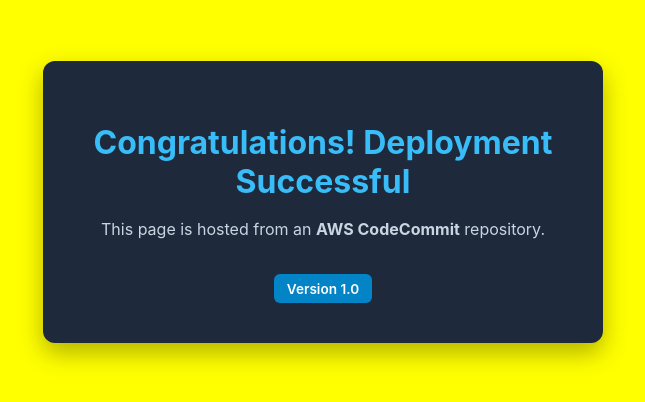
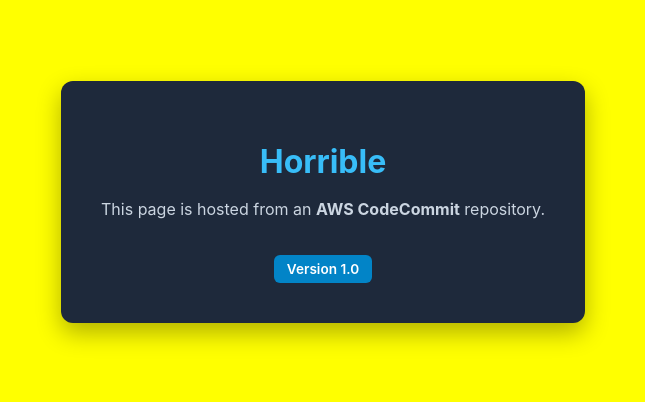
Before and after one commit to rithwik986/my-nodejs-app, a website: page index.html in a window 1280 px wide. Shown: the part 198-600 px from the top of the page, without its empty margins (317-962 px from the left). Drawn offline with Linux system fonts and the light colour scheme.

Commit message:
Change heading text from 'Congratulations!' to 'Horrible'

```diff
--- a/index.html
+++ b/index.html
@@ -45,7 +45,7 @@
 </head>
 <body>
   <div class="card">
-    <h1>Congratulations! Deployment Successful</h1>
+    <h1>Horrible</h1>
     <p>This page is hosted from an <strong>AWS CodeCommit</strong> repository.</p>
     <div class="badge">Version 1.0</div>
   </div>
```
